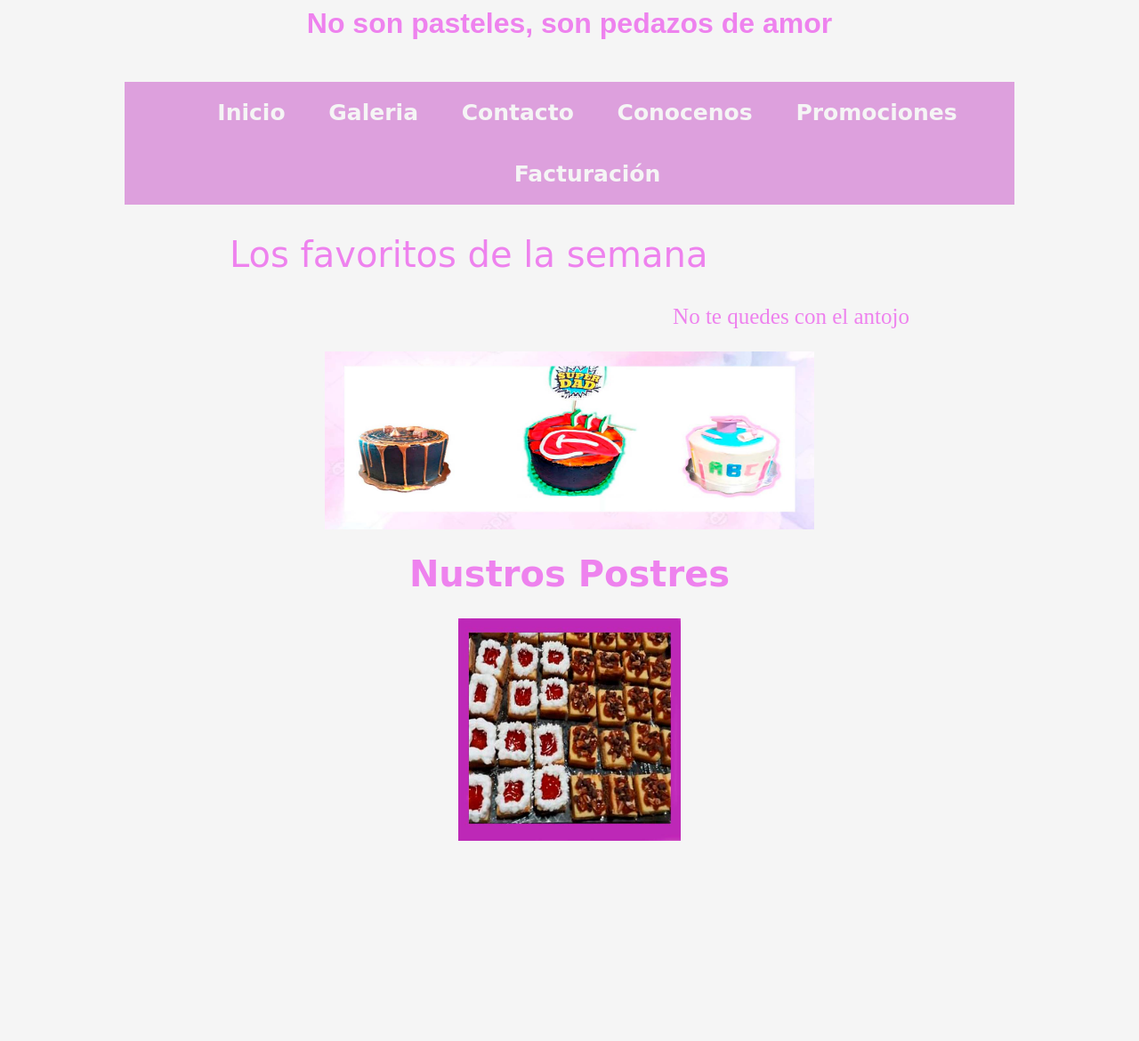
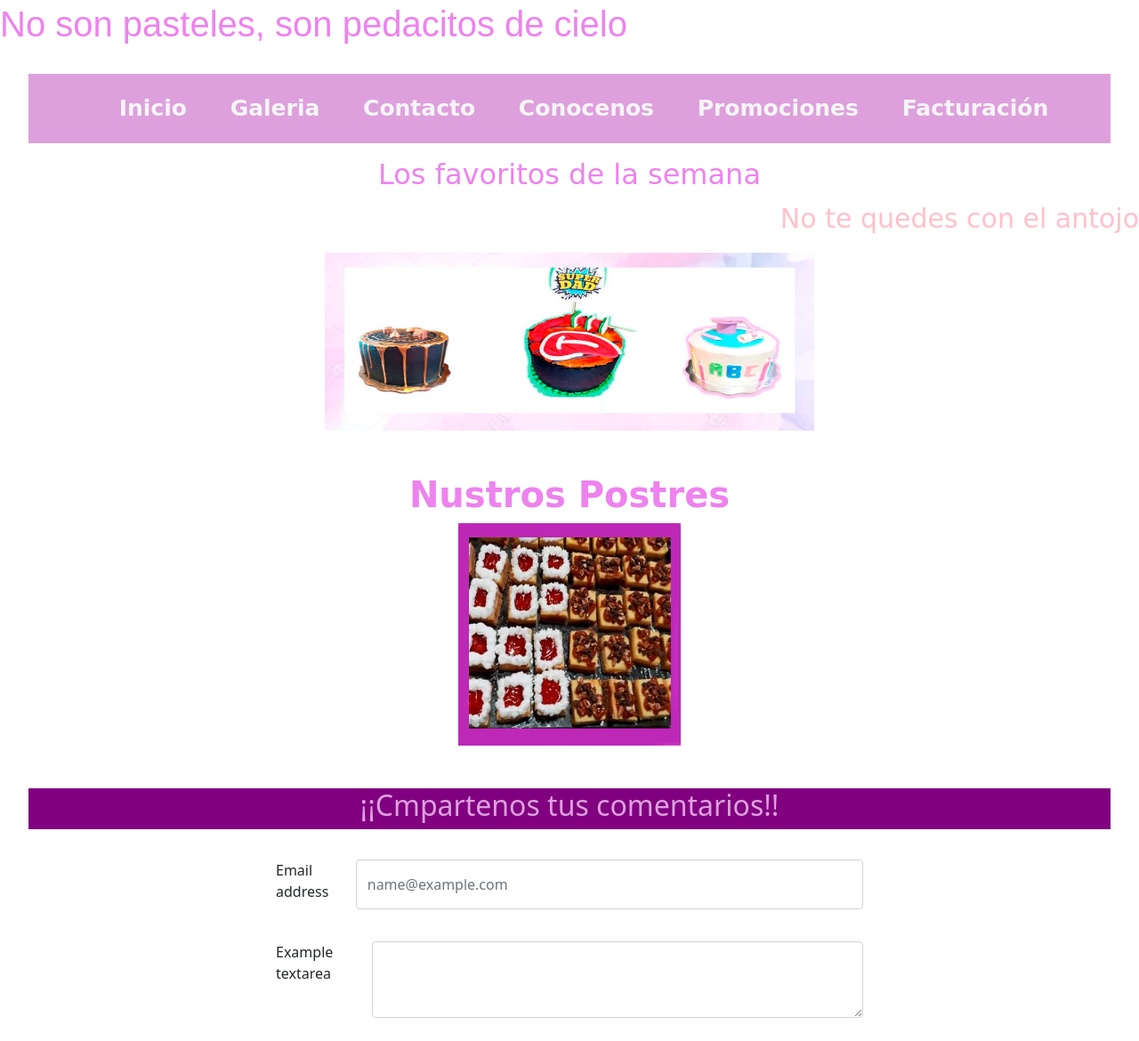
Before and after one commit to IronDuck1/M1P1-Landing-Page, a plain HTML site: page M1P1-Landing-Page/Index.html in a window 1280 px wide. Shown: the part 221-1391 px from the top of the page at 89% size. Before the commit the page ends 1174 px from the top, so only its background shows below. Drawn offline with nearby package versions, Linux system fonts and the light colour scheme.

Commit message:
cambios en el HTML para las etiquetas

```diff
--- a/M1P1-Landing-Page/Estilos.css
+++ b/M1P1-Landing-Page/Estilos.css
@@ -5,8 +5,8 @@ body{
 .vinculos{
     list-style: none;
     background-color: plum;
-    width: 90%;
-    max-width: 1000px;
+    width: 95%;
+    max-width: 95%;
     font-size: 25px;
     margin: auto;
     font-family: cursive;
@@ -20,6 +20,8 @@ body{
     color: whitesmoke;
     padding: 20px;
     display: block;
+
+
     }
  .vinculos li a:hover{
      background-color: white;
@@ -31,19 +33,15 @@ body{
 
 }
 
-h2{
+
+
+.ntt{
+    display: flex;
+    justify-content: right;
+    color: pink;
+    font-size: 30px;
     font-family: cursive;
-    font-weight: 500;
-    font-size: 40px;
-    color: violet;
-    margin-left: 250px;
-
-}
-#nt{
-    font-size: 25px;
-    color: violet;
-    text-align: right;
-    margin-right: 250px;
+    font-style: bold;
 }
 
 .logo{
@@ -52,10 +50,11 @@ h2{
 }
 .Slogan{
     display: flex;
-    justify-content: center;
+    flex-direction: end;
     font-family: fantasy;
     color: violet;
     font-weight: bold;
+    margin: auto;
 
 }
 .Menu{
@@ -70,3 +69,31 @@ h2{
     display: flex;
     justify-content: center;
 }
+
+#LFS{
+    display: flex;
+    justify-content: center;
+
+    margin-right: 50px;
+    font-family: cursive;
+    font-size: 40px;
+    color: violet;
+    margin-left: 50px;
+}
+
+.mb-3{
+    padding-top: 50px;
+    margin-inline: 300px;
+    padding: 10px;
+    display: flex;
+    padding-block: 10px;
+}
+
+.ff-1{
+    color: plum;
+    background-color: purple;
+    width: 95%;
+    margin: auto;
+    display: flex;
+    justify-content: center;
+}
--- a/M1P1-Landing-Page/Index.html
+++ b/M1P1-Landing-Page/Index.html
@@ -7,15 +7,19 @@
 
     <title>Lalala</title>
     <link rel="stylesheet" href="Estilos.css">
-    <div class="logo">
-        <img src="LGP.png" width="200px" height="200px;">
-    </div>
-    </head>
+    <link href="https://cdn.jsdelivr.net/npm/bootstrap@5.1.0/dist/css/bootstrap.min.css" rel="stylesheet" integrity="sha384-KyZXEAg3QhqLMpG8r+8fhAXLRk2vvoC2f3B09zVXn8CA5QIVfZOJ3BCsw2P0p/We" crossorigin="anonymous">
 </head>
     <body>
+        <header>
+            <div class="logo">
+                <img src="LGP.png" width="200px" height="200px;">
+            </div>
+        </header>
+<br>
         <div class="Slogan">
-        <h1>No son pasteles, son pedazos de amor</h1>
+        <h1>No son pasteles, son pedacitos de cielo</h1>
         </div>
+<br>
         <div class="vinculos">
             <ul>
                 <li><a href="#">Inicio</a></li>
@@ -28,15 +32,38 @@
             </ul>
         </div>
 
+        <div id="LFS">
+        <h2>Los favoritos de la semana</h2> </div>
 
-        <h2>Los favoritos de la semana</h2> <p id="nt">No te quedes con el antojo</p>
+        <div class="ntt"><p>No te quedes con el antojo</p></div>
+
+        </div>
         <div class="Menu">
         <img src="Pasteles.jpg" width="550px" height="200px">
         </div>
-
+<br>
+<br>
         <h1 class="Menu">Nustros Postres</h1>
         <div class="PHM">
         <img src="Menu1.jpg" width="250px" height="250px">
         </div>
     </body>
+<br>
+<br>
+
+    <footer>
+       <div class="ff-1">
+        <h2>¡¡Cmpartenos tus comentarios!!</h2>
+        </div>
+<br>
+        <div class="mb-3">
+            <label for="exampleFormControlInput1" class="form-label">Email address</label>
+            <input type="email" class="form-control" id="exampleFormControlInput1" placeholder="name@example.com">
+          </div>
+          <div class="mb-3">
+            <label for="exampleFormControlTextarea1" class="form-label">Example textarea</label>
+            <textarea class="form-control" id="exampleFormControlTextarea1" rows="3"></textarea>
+          </div>
+
+    </footer>
 </html>
```
